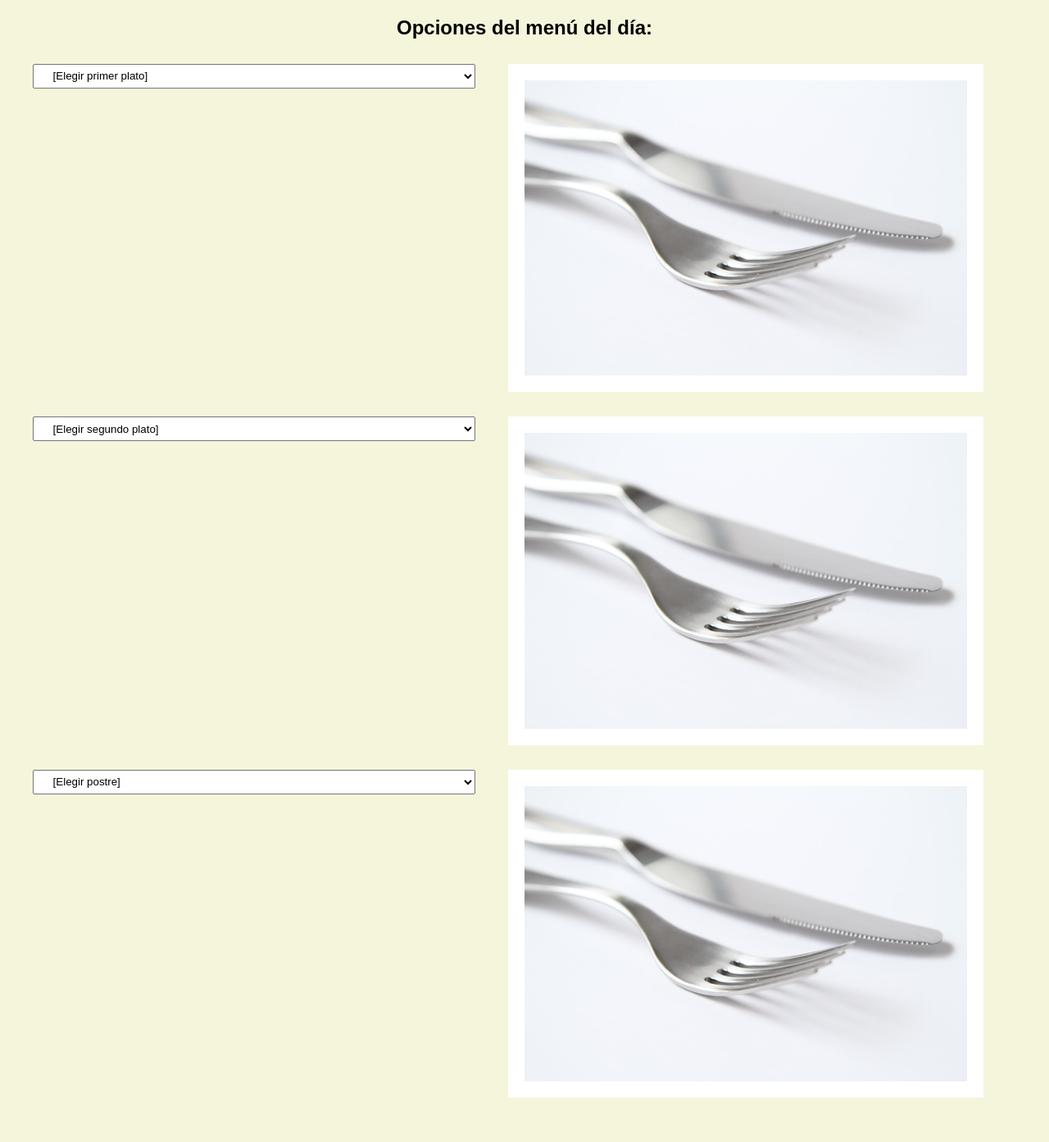
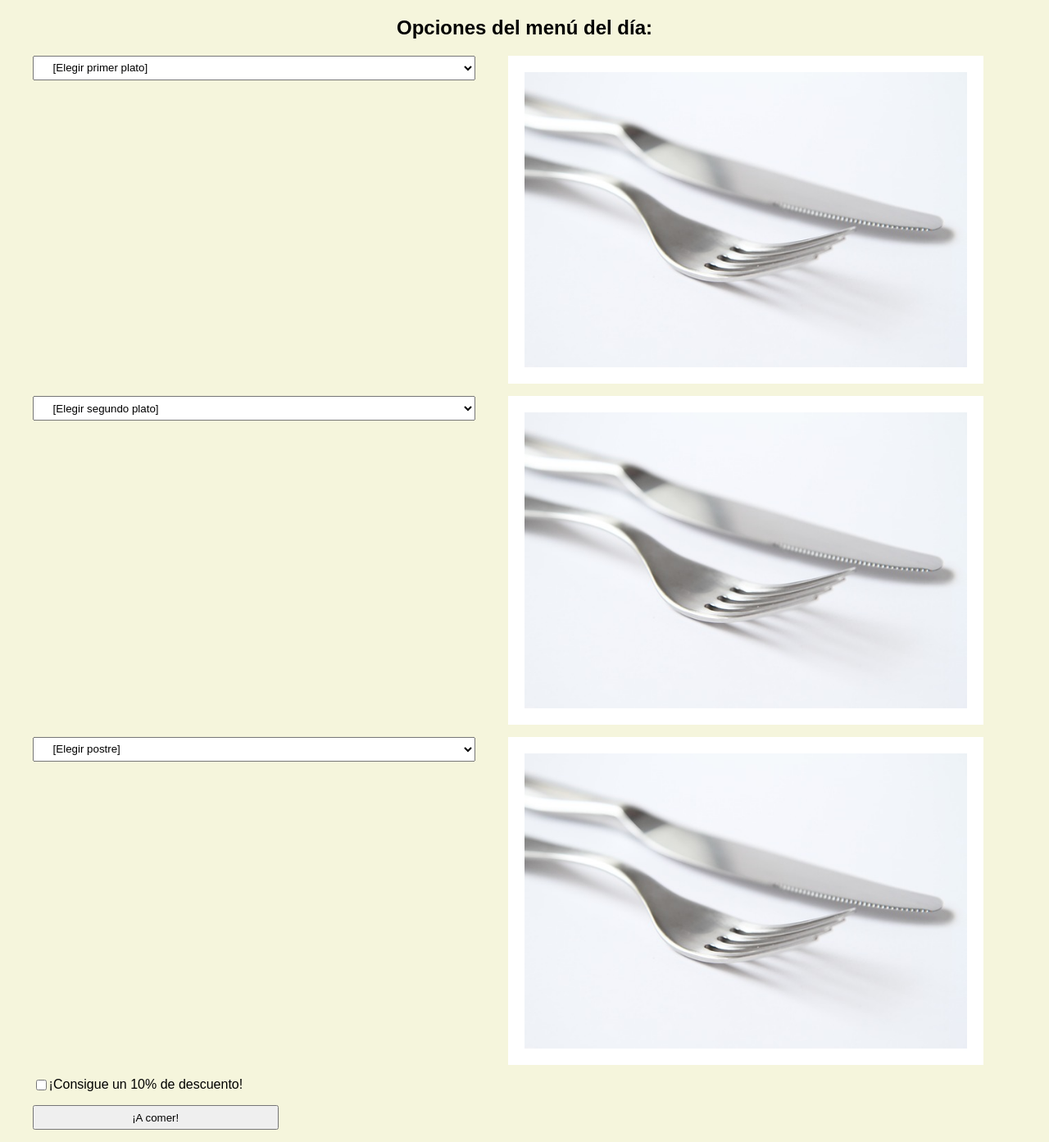
Before and after one commit to zemanue/Desarrollo-de-Interfaces, a PHP site: page /menu-del-dia.html in a window 1280 px wide. Shown: the whole page at 82% size. Before the commit the page ends 1339 px from the top, so only its background shows below. Run offline with PHP 8.4, Linux system fonts and the light colour scheme.

Commit message:
Update menu-del-dia.html and .css
Added (with no functionality yet):
- Checkbox to apply a 10% discount
- Button to calculate the final price

```diff
--- a/src/JavaScript/tarea-selected-index/menu-del-dia.css
+++ b/src/JavaScript/tarea-selected-index/menu-del-dia.css
@@ -10,7 +10,8 @@ body {
 div {
     width: 95%;
     display: flex;
-    margin-top: 30px;
+    margin-top: 15px;
+    margin-bottom: 15px;
     margin-left: 2.5%;
     margin-right: 2.5%;
 }
@@ -28,3 +29,9 @@ img {
     margin: 0 auto;
     border: 20px solid white;
 }
+
+button {
+    text-align: center;
+    width: 25%;
+    height: 30px;
+}
--- a/src/JavaScript/tarea-selected-index/menu-del-dia.html
+++ b/src/JavaScript/tarea-selected-index/menu-del-dia.html
@@ -1,5 +1,6 @@
 <!DOCTYPE html>
 <html lang="en">
+
 <head>
     <meta charset="UTF-8">
     <meta name="viewport" content="width=device-width, initial-scale=1.0">
@@ -7,6 +8,7 @@
     <link rel="stylesheet" href="menu-del-dia.css">
     <title>Document</title>
 </head>
+
 <body>
     <h2 id="tituloOpciones">Opciones del menú del día: </h2>
 
@@ -37,5 +39,14 @@
         </select>
         <img src="plato-no-seleccionado.jpg" alt="Postre no seleccionado">
     </div>
+
+    <div>
+        <input type="checkbox" name="descuento" id="checkboxDescuento">¡Consigue un 10% de descuento!</input>
+    </div>
+
+    <div>
+        <button type="button" id="botonCalculoPrecio">¡A comer!</button>
+    </div>
 </body>
+
 </html>
```
Lines whose indentation alone changed are shown as unchanged.
